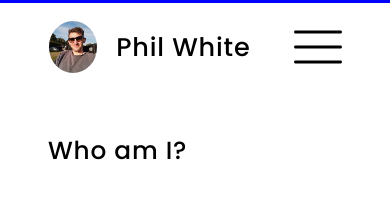
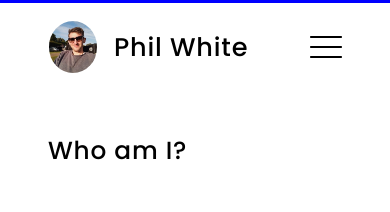
Before and after one commit to philwhiteuk/cv, a Jekyll site: the page built from pages/index.md, in a window 390 px wide. Shown: the top 212 px of the page. Built offline with Jekyll 4.4.1, drawn with Linux system fonts in a browser that asks for light colours.

Commit message:
feat: mobile nav

```diff
--- a/_includes/header.html
+++ b/_includes/header.html
@@ -1,11 +1,14 @@
 <header class="secondary" role="banner">
     <div class="wrapper">
-        <div id="badge">
-            <img src="{{ '/assets/profile.jpeg' | relative_url }}" alt="my profile photo"/>
-        </div>
-        <h1><a class="site-title" rel="author" href="{{ '/' | relative_url }}">{{ site.title | escape }}</a></h1>
-        <nav onclick="javascript:(()=>this.classList.add('show'))()">
-            <ul>
+        <nav>
+            <div class="profile-photo">
+                <img src="{{ '/assets/profile.jpeg' | relative_url }}" alt="my profile photo"/>
+            </div>
+            <h1><a class="site-title" rel="author" href="{{ '/' | relative_url }}">{{ site.title | escape }}</a></h1>
+            <input class="hide" id="menu-toggle" type="checkbox" />
+            <label for="menu-toggle" class="hide-lg" aria-label="menu toggle"></label>
+            <div class="hide-lg break"></div>
+            <ul class="hide-sm hide-md">
                 {%- assign pages = site.pages | sort: 'order' -%}
                 {% for page in pages %}
                 {% if page.title %}
--- a/_sass/theme/_base.scss
+++ b/_sass/theme/_base.scss
@@ -180,3 +180,15 @@
   max-width: 1024px;
   width: 100%;
 }
+
+.hide {
+  display: none !important;
+}
+@media (max-width: 515px) { .hide-sm { display: inherit !important; } }
+@media (max-width: 850px) { .hide-md { display: none !important; } }
+@media (min-width: 851px) { .hide-lg { display: none !important; } }
+
+.break {
+  flex-basis: 100%;
+  height: 0;
+}
--- a/_sass/theme/_header.scss
+++ b/_sass/theme/_header.scss
@@ -8,48 +8,62 @@
     margin: 0 3rem;
   }
 
-  h1 {
-    flex: 1;
-    margin-left: 0.4em;
-  }
+  nav {
+    align-items: center;
+    display: flex;
+    flex-flow: row nowrap;
+    gap: 0 1rem;
+    justify-content: space-between;
+    width: 100%;
 
-  nav {
-    @media (max-width: 850px) {
+    .profile-photo {
+      border: solid 1px transparent;
+      border-radius: 50%;
+      overflow: hidden;
+      width: 3rem;
+
+      img {
+        display: block;
+        width: 100%;
+        height: auto;
+      }
+    }
+
+    h1 { flex: 1 }
+
+    label[for="menu-toggle"] {
       background: url("/cv/assets/hamburger.svg") no-repeat;
-      background-size: 3rem;
-      width: 3rem;
-      height: 3rem;
-      ul { display: none !important; }
+      background-size: 2rem;
+      display: block;
+      width: 2rem;
+      height: 2rem;
     }
 
     ul {
+      align-items: center;
       display: flex;
       flex-direction: row;
       gap: 2rem;
-      justify-content: space-between;
-      padding: 1rem 0;
-      width: 75%;
+      justify-content: flex-end;
+    }
 
-      li {
+    @media (max-width: 850px) {
+      flex-flow: row wrap;
+      #menu-toggle:checked ~ ul {
         align-items: center;
-        display: flex;
+        display: inherit !important;
+        flex-direction: column;
+        gap: 0.2em 0;
+        width: 100%;
+
+        li { width: 100% }
+        li a, li button {
+          display: inline-block;
+          padding: 1em 0;
+          text-align: center;
+          width: 100%;
+        }
       }
     }
   }
-
-
 }
-
-#badge {
-  border: solid 1px transparent;
-  border-radius: 50%;
-  //filter: drop-shadow(0.2em 0.5em 1.5em #fff) opacity(0.9);
-  overflow: hidden;
-  width: 3rem;
-}
-
-#badge img {
-  display: block;
-  width: 100%;
-  height: auto;
-}
```
